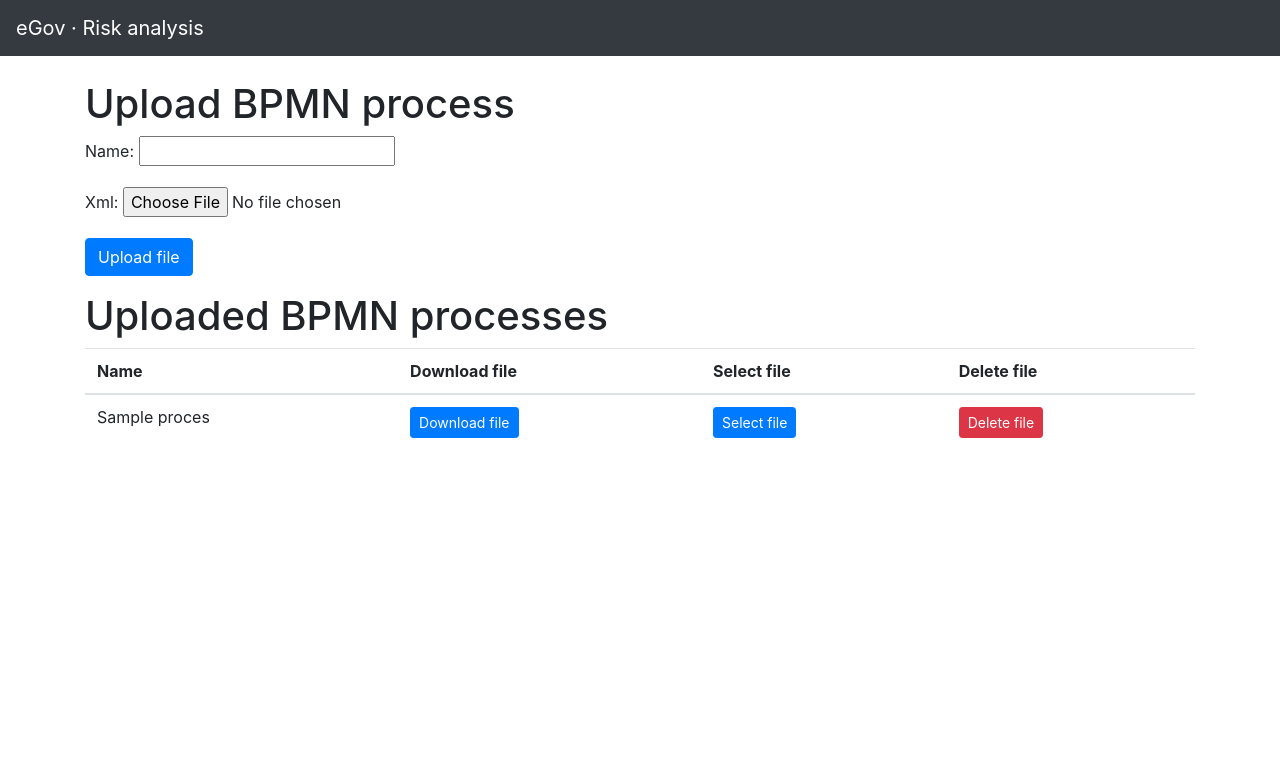
After one commit to DanieleGranata94/eGov_RA, a Django app: page /bpmn_process_management/1 in a window 1280 px wide. The commit adds this page. Shown: the top 783 px of the page. Run offline with Django 3.2, Linux system fonts and the light colour scheme; tables that the repository leaves empty hold one stand-in row (values such as "Sample post"); some libraries are stand-ins or nearby versions.

Commit message:
Add system_management

```diff
--- a/eGov_RA/settings.py
+++ b/eGov_RA/settings.py
@@ -84,6 +84,7 @@ DATABASES = {
         'HOST':'localhost',
         'PORT':'3306',
         'init_command': "SET sql_mode='STRICT_TRANS_TABLES'",
+        'OPTIONS': {'sql_mode': 'traditional',}
     }
 }
 
--- a/eGov_RA/urls.py
+++ b/eGov_RA/urls.py
@@ -18,13 +18,16 @@ from django.urls import path
 from django.conf import settings
 from django.conf.urls.static import static
 
-from parsingBPMN.views import upload, process_view, delete, task_enrichment
+from parsingBPMN.views import process_view, task_enrichment, bpmn_process_management, system_management, \
+    delete_process, delete_system
 
 urlpatterns = [
     path('admin/', admin.site.urls),
-    path('', upload, name='upload'),
+    path('', system_management, name='system_management'),
+    path('bpmn_process_management/<int:pk>', bpmn_process_management, name='bpmn_process_management'),
     path('process_view/<int:pk>', process_view, name='process_view'),
-    path('delete/<int:pk>', delete, name='delete'),
+    path('delete_process/<int:pk>', delete_process, name='delete_process'),
+    path('delete_system/<int:pk>', delete_system, name='delete_system'),
     path('task_enrichment/<int:task_id>', task_enrichment, name='task_enrichment'),
 ]
 
--- a/parsingBPMN/forms.py
+++ b/parsingBPMN/forms.py
@@ -1,8 +1,15 @@
 from django import forms
 
-from .models import Process
+from .models import Process, System
+
+
+class SystemForm(forms.ModelForm):
+    class Meta:
+        model = System
+        fields = ['name']
 
 class ProcessForm(forms.ModelForm):
     class Meta:
         model = Process
-        fields = ('name','xml')
+        exclude = ["system_id"]
+        fields = ['name','xml']
--- a/parsingBPMN/models.py
+++ b/parsingBPMN/models.py
@@ -2,10 +2,22 @@ from django.db import models
 from django.core.validators import FileExtensionValidator
 
 # Create your models here.
+
+class System(models.Model):
+    name = models.CharField(max_length=100)
+
+    class Meta:
+        verbose_name="System"
+        verbose_name_plural="Systems"
+
+    def __str__(self):
+        return self.name
+
 class Process(models.Model):
     name = models.CharField(max_length=100)
     xml = models.FileField(upload_to='processes/xml/',
                            validators=[FileExtensionValidator(allowed_extensions=['xml','bpmn'])])
+    system = models.ForeignKey(System, on_delete=models.CASCADE)
 
     class Meta:
         verbose_name="Process"
@@ -18,14 +30,25 @@ class Process(models.Model):
         self.xml.delete()
         super().delete(*args, **kwargs)
 
-class Task(models.Model):
+class Asset(models.Model):
     name = models.CharField(max_length=100)
-    task_type = models.CharField(max_length=100)
+    asset_type = models.CharField(max_length=100)
     process = models.ForeignKey(Process, on_delete=models.CASCADE)
 
     class Meta:
-        verbose_name="Task"
-        verbose_name_plural="Tasks"
+        verbose_name="Asset"
+        verbose_name_plural="Assets"
 
     def __str__(self):
         return self.name
+
+class Asset_type(models.Model):
+    name = models.CharField(max_length=100)
+    description = models.CharField(max_length=500)
+
+    class Meta:
+        verbose_name="Asset_type"
+        verbose_name_plural="Assets_types"
+
+    def __str__(self):
+        return self.name
--- a/parsingBPMN/views.py
+++ b/parsingBPMN/views.py
@@ -3,59 +3,99 @@ from django.core.serializers import python
 from django.shortcuts import render, redirect
 
 
-from .forms import ProcessForm
-from .models import Process, Task
+from .forms import ProcessForm, SystemForm
+from .models import Process, Asset, System
 from .bpmn_python_master.bpmn_python import bpmn_diagram_rep as diagram
 
 # Create your views here.
 
-def upload(request):
+def system_management(request):
+    if request.method == 'POST':
+        form = SystemForm(request.POST)
+        if form.is_valid():
+            form.save()
+            last_system = System.objects.latest('id')
+            return redirect('bpmn_process_management', last_system.pk)
+    else:
+        form = SystemForm()
+    systems = System.objects.all()
+    return render(request,'system_management.html',{
+        'form':form,'systems':systems
+    })
+
+def bpmn_process_management(request,pk):
     if request.method == 'POST':
         form = ProcessForm(request.POST, request.FILES)
         if form.is_valid():
-            form.save()
+            saved_form = form.save(commit=False)
+            saved_form.system_id = pk
+            saved_form.save()
             last_process = Process.objects.latest('id')
             bpmn_graph = diagram.BpmnDiagramGraph()
             pk = last_process.pk
             bpmn_graph.load_diagram_from_xml_file(Process.objects.get(pk=pk).xml)
             lista = bpmn_graph.get_nodes()
             # task_list = []
-            # task_attribute = []
+            #task_attribute = []
             for tuple in lista:
                 for dizionario in tuple:
                     if type(dizionario) is dict:
                         if dizionario['type'].endswith("Task"):
-                            # list_attributes = []
-                            new_task = Task(name=dizionario['node_name'], task_type=dizionario['type'],
+                            #list_attributes = []
+                            new_task = Asset(name=dizionario['node_name'], asset_type=dizionario['type'],
                                             process=Process.objects.get(pk=pk))
                             new_task.save()
-                            # task_list.append(Task.objects.latest('id'))
-                            # if not dizionario['attribute']:
-                            # task_attribute.append("empty")
-                            # else:
-                            # for e in dizionario['attribute']:
-                            # list_attributes.append(e)
-                            # task_attribute.append(list_attributes)
+                            #if not dizionario['attribute']:
+                            #    task_attribute.append("empty")
+                            #else:
+                            #    for e in dizionario['attribute']:
+                            #        list_attributes.append(e)
+                            #    task_attribute.append(list_attributes)
             # process_info = zip(task_list,task_attribute)
             return redirect('process_view', pk)
     else:
         form = ProcessForm()
     processes = Process.objects.all()
-    return render(request,'upload.html',{
+    return render(request,'bpmn_process_management.html',{
         'form':form,'processes':processes
     })
 
-def delete(request,pk):
+def delete_system(request,pk):
+    if request.method == 'POST':
+        system = System.objects.get(pk=pk)
+        system.delete()
+    return redirect('system_management')
+
+def delete_process(request,pk):
     if request.method == 'POST':
         process = Process.objects.get(pk=pk)
+        system_id = process.system.pk
         process.delete()
-    return redirect('upload')
+    return redirect('bpmn_process_management',system_id)
 
 
 def process_view(request,pk):
-    task_list = Task.objects.filter(process=Process.objects.get(pk=pk))
+    task_list = Asset.objects.filter(process=Process.objects.get(pk=pk))
+
+    bpmn_graph = diagram.BpmnDiagramGraph()
+    bpmn_graph.load_diagram_from_xml_file(Process.objects.get(pk=pk).xml)
+    lista = bpmn_graph.get_nodes()
+    task_attribute = []
+    for tuple in lista:
+        for dizionario in tuple:
+            if type(dizionario) is dict:
+                if dizionario['type'].endswith("Task"):
+                    list_attributes = []
+                    if not dizionario['attribute']:
+                        task_attribute.append("empty")
+                    else:
+                        for e in dizionario['attribute']:
+                            list_attributes.append(e)
+                        task_attribute.append(list_attributes)
+
+    task_info = zip(task_list,task_attribute)
     return render(request,'process_view.html',{
-        'task_list':task_list
+        'task_info':task_info
     })
 
 def task_enrichment(request,task_id):
--- a/templates/base.html
+++ b/templates/base.html
@@ -57,7 +57,7 @@
         <span class="navbar-toggler-icon"></span>
     </button>
 
-    <div class="collapse navbar-collapse" id="navbarsExampleDefault">
+    <!--<div class="collapse navbar-collapse" id="navbarsExampleDefault">
         <ul class="navbar-nav mr-auto">
             <li class="nav-item active">
                 <a class="nav-link" href="#">Home <span class="sr-only">(current)</span></a>
@@ -82,7 +82,7 @@
             <input class="form-control mr-sm-2" type="text" placeholder="Search" aria-label="Search">
             <button class="btn btn-secondary my-2 my-sm-0" type="submit">Search</button>
         </form>
-    </div>
+    </div>-->
 </nav>
 
 <main role="main" class="container">
--- /dev/null
+++ b/templates/bpmn_process_management.html
@@ -0,0 +1,47 @@
+{% extends 'base.html' %}
+
+{% block content %}
+    <h1>Upload BPMN process</h1>
+      <form method="POST" enctype="multipart/form-data">
+        {% csrf_token %}
+          {{ form.as_p }}
+        <button type="submit" class="btn btn-primary">Upload file</button>
+      </form>
+
+    <h1>Uploaded BPMN processes</h1>
+    <table class="table">
+        <thead>
+            <tr>
+                <th>Name</th>
+                <th>Download file</th>
+                <th>Select file</th>
+                <th>Delete file</th>
+            </tr>
+        </thead>
+        <tbody>
+            {% for process in processes %}
+                <tr>
+                    <td> {{ process.name }}</td>
+                    <td>
+                        <a href="{{ process.xml.url }}" class="btn btn-primary btn-sm">
+                            Download file
+                        </a>
+                    </td>
+                    <td>
+                        <form method="POST" action="{% url 'process_view' process.pk %}">
+                            {% csrf_token %}
+                            <button type="submit" class="btn btn-primary btn-sm">Select file</button>
+                        </form>
+                    </td>
+                    <td>
+                        <form method="POST" action="{% url 'delete_process' process.pk %}">
+                            {% csrf_token %}
+                            <button type="submit" class="btn btn-danger btn-sm">Delete file</button>
+                        </form>
+                    </td>
+                </tr>
+            {% endfor %}
+        </tbody>
+    </table>
+
+{% endblock %}
```
Also changed, not shown: templates/process_view.html (+8 -8 lines), templates/system_management.html (renamed from templates/upload.html, +8 -13 lines), parsingBPMN/migrations/0001_initial.py (deleted).
